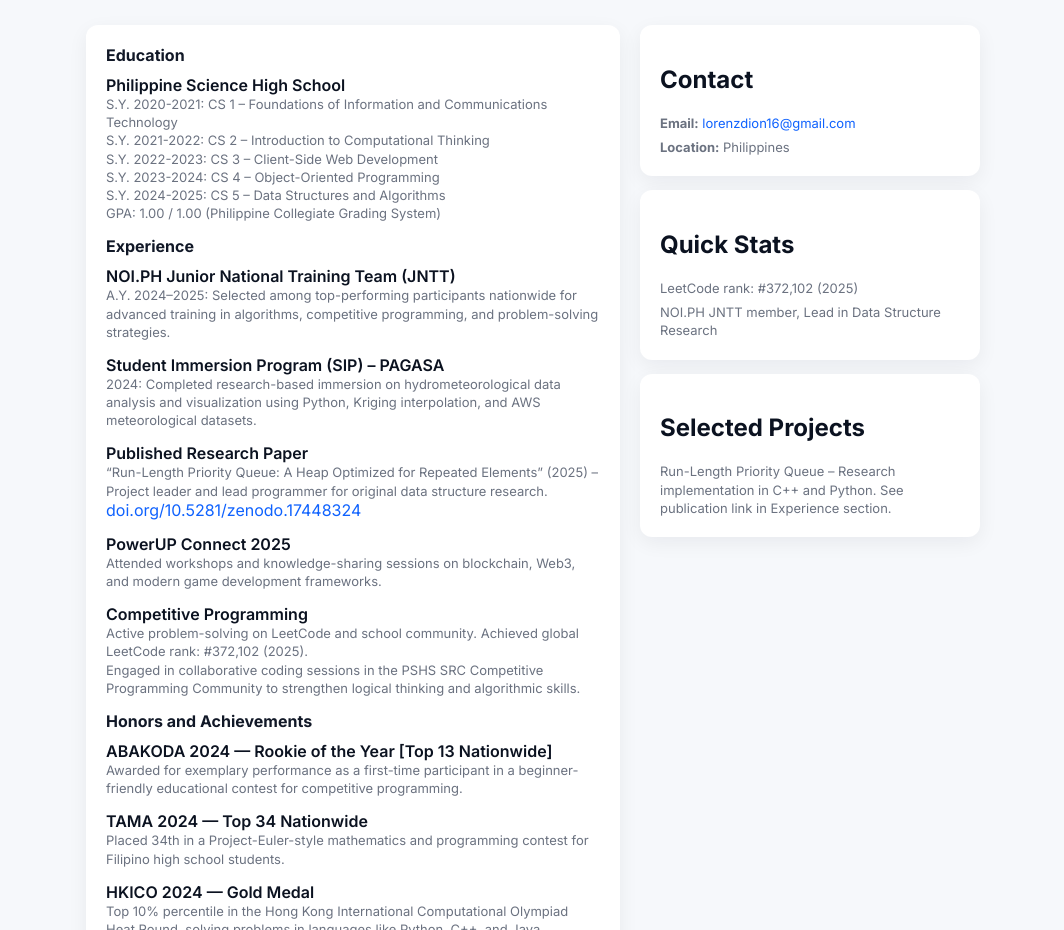
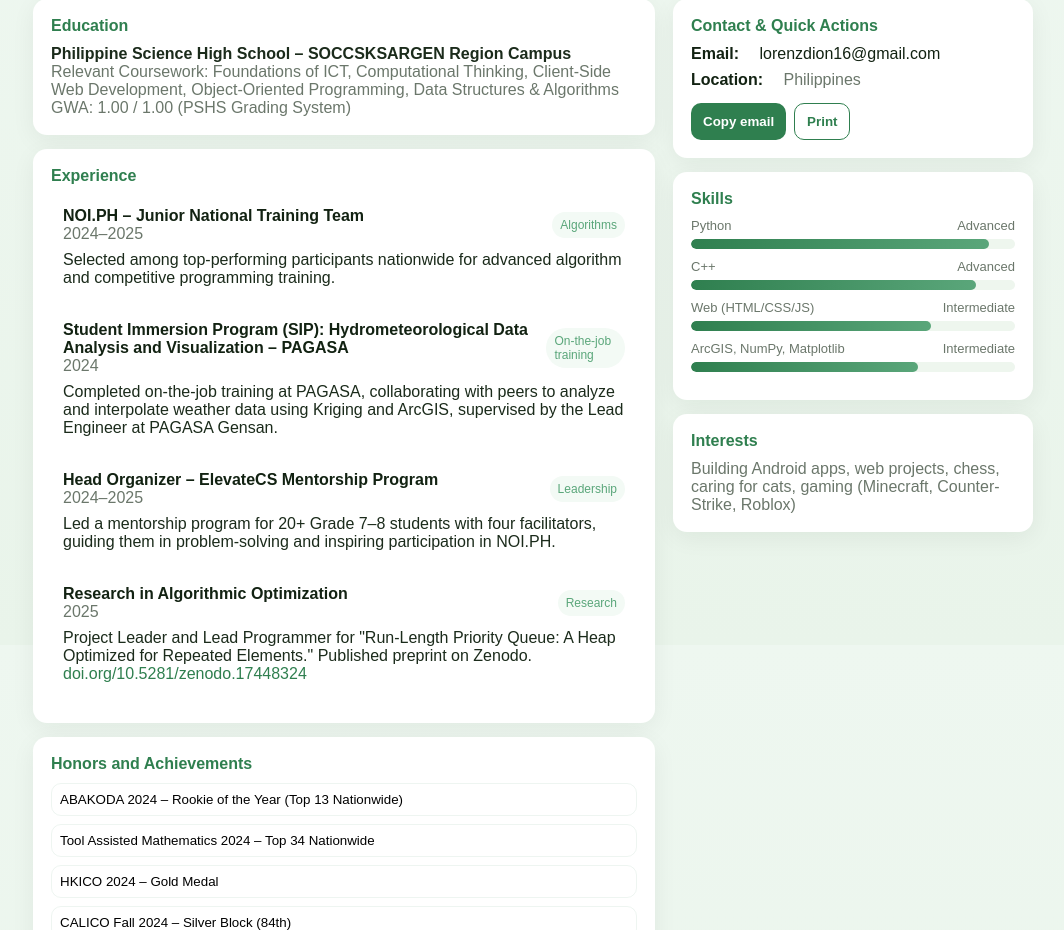
Before and after one commit to leapyi/Leapy-s-Cozy-Hut, a plain HTML site: page index.html in a window 1280 px wide. Shown: the part 155-1085 px from the top of the page, without its empty margins (107-1171 px from the left). Drawn offline with Linux system fonts and the light colour scheme.

Commit message:
Update index.html

```diff
--- a/index.html
+++ b/index.html
@@ -3,194 +3,269 @@
 <head>
   <meta charset="utf-8" />
   <meta name="viewport" content="width=device-width,initial-scale=1" />
-  <title>Lorenz Dion O. Baldeo - Portfolio</title>
-  <link rel="preconnect" href="https://fonts.gstatic.com" crossorigin>
-  <link href="https://fonts.googleapis.com/css2?family=Inter:wght@300;400;600;700&display=swap" rel="stylesheet">
+  <title>Lorenz Dion O. Baldeo — Resume</title>
   <style>
+    /* Layout + base */
     :root{
-      --bg:#f6f8fb;
+      --bg:#eef7f0;
       --card:#ffffff;
-      --muted:#6b7280;
-      --accent:#0f62fe;
-      --glass: rgba(15,98,254,0.06);
-      --radius:12px;
-      --shadow:0 6px 20px rgba(11,18,32,0.06);
-      font-family: Inter, system-ui, -apple-system, "Segoe UI", Roboto, "Helvetica Neue", Arial;
-      color-scheme: light;
+      --muted:#6b776b;
+      --accent:#2f7f4f;
+      --accent-2:#5aa67a;
+      --glass: rgba(255,255,255,0.6);
+      --radius:14px;
+      --mono: Arial, Helvetica, sans-serif;
+      --maxw:1000px;
     }
-    *{box-sizing:border-box;}
-    html,body{height:100%;margin:0;background:var(--bg);color:#0b1220;}
-    a{text-decoration:none;color:var(--accent);}
-    a:hover{text-decoration:underline;}
-    .wrap{max-width:950px;margin:40px auto;padding:28px;}
+    *{box-sizing:border-box}
+    html,body{height:100%}
+    body{
+      margin:0;
+      font-family:var(--mono);
+      background:linear-gradient(180deg,var(--bg),#e9f4ea);
+      color:#122212;
+      -webkit-font-smoothing:antialiased;
+      -moz-osx-font-smoothing:grayscale;
+      padding:40px 20px;
+      display:flex;
+      justify-content:center;
+      align-items:flex-start;
+    }
+    .wrap{width:100%;max-width:var(--maxw)}
 
-    header{display:flex;align-items:center;gap:18px;margin-bottom:28px;}
-    .avatar{width:84px;height:84px;border-radius:14px;background:linear-gradient(135deg,var(--accent),#0066ff);display:flex;align-items:center;justify-content:center;color:white;font-weight:700;font-size:28px;}
-    h1{margin:0;font-size:24px;}
-    .sub{color:var(--muted);font-size:14px;margin-top:4px;}
+    header.top{
+      display:flex;gap:18px;align-items:center;margin-bottom:18px;
+    }
+    .avatar{
+      width:96px;height:96px;border-radius:16px;background:linear-gradient(135deg,var(--accent),var(--accent-2));
+      display:flex;align-items:center;justify-content:center;color:white;font-weight:700;font-size:28px;flex:0 0 96px;box-shadow:0 6px 20px rgba(47,127,79,0.14)
+    }
+    .headline{flex:1}
+    h1{margin:0;font-size:22px}
+    .sub{color:var(--muted);margin-top:6px;font-size:14px}
 
-    .grid{display:grid;grid-template-columns:1fr 340px;gap:20px;}
-    .card{background:var(--card);border-radius:var(--radius);padding:20px;box-shadow:var(--shadow);transition:transform 0.2s;}
-    .card:hover{transform:translateY(-3px);}
-    section h2{font-size:16px;margin:0 0 10px 0;color:#111827;}
-    .edu-item,.exp-item,.honor-item{margin-bottom:14px;}
-    .meta{font-size:13px;color:var(--muted);line-height:1.4;}
-    .small{font-size:13px;color:var(--muted);line-height:1.4;}
+    /* grid */
+    .grid{display:grid;grid-template-columns:1fr 360px;gap:18px}
+    .panel{background:var(--card);border-radius:var(--radius);padding:18px;box-shadow:0 6px 24px rgba(18,34,18,0.06)}
 
-    .skills{display:flex;flex-wrap:wrap;gap:8px;margin-top:8px;}
-    .skill{background:var(--glass);padding:6px 10px;border-radius:999px;font-size:13px;}
+    /* left column */
+    .section{margin-bottom:14px}
+    .section h2{margin:0 0 10px 0;font-size:16px;color:var(--accent)}
+    p{margin:0;color:#1b2b1b}
+
+    /* timeline / experience */
+    .exp-item{padding:12px;border-radius:12px;background:linear-gradient(180deg,var(--glass),rgba(255,255,255,0.95));margin-bottom:10px}
+    .exp-meta{display:flex;justify-content:space-between;gap:8px;align-items:center}
+    .exp-title{font-weight:700}
+    .chip{font-size:12px;padding:6px 8px;border-radius:999px;background:#f3faf5;color:var(--accent-2)}
+
+    /* skill bars */
+    .skill{margin-bottom:10px}
+    .skill .bar{height:10px;background:#eef6ee;border-radius:999px;overflow:hidden}
+    .skill .fill{height:100%;width:0%;background:linear-gradient(90deg,var(--accent),var(--accent-2));border-radius:999px;transition:width 900ms cubic-bezier(.2,.9,.2,1)}
+    .skill .label{display:flex;justify-content:space-between;font-size:13px;margin-bottom:6px;color:var(--muted)}
 
     /* right column */
-    .right .card{margin-bottom:14px;}
+    .right .contact{display:flex;flex-direction:column;gap:8px}
+    .contact .row{display:flex;align-items:center;gap:8px}
+    .btn{padding:10px 12px;border-radius:10px;border:none;cursor:pointer;font-weight:700}
+    .copy{background:var(--accent);color:white}
+    .download{background:transparent;border:1px solid var(--accent);color:var(--accent)}
 
-    footer{margin-top:28px;text-align:center;color:var(--muted);font-size:13px;}
+    /* interactive timeline */
+    .timeline{display:flex;flex-direction:column;gap:8px}
+    .timeline button{background:transparent;border:1px solid rgba(47,127,79,0.08);padding:8px;border-radius:10px;text-align:left;width:100%;cursor:pointer}
 
     /* responsive */
-    @media (max-width:900px){
-      .grid{grid-template-columns:1fr;}
-      .right{order:2;}
+    @media (max-width:920px){
+      .grid{grid-template-columns:1fr}
+      .right{order:-1}
     }
 
-    /* print */
-    @media print{
-      body{background:white;}
-      .wrap{margin:0;padding:0;}
-      header .avatar{display:none;}
-    }
+    /* small helpers */
+    a.link{color:var(--accent);text-decoration:none}
+    .muted{color:var(--muted)}
+    .tag{font-size:12px;color:var(--muted);background:#fbfff9;padding:6px;border-radius:8px}
   </style>
 </head>
 <body>
   <div class="wrap">
-    <header>
+    <header class="top">
       <div class="avatar">LD</div>
-      <div>
+      <div class="headline">
         <h1>Lorenz Dion O. Baldeo</h1>
-        <div class="sub">Philippines  |  <a href="mailto:lorenzdion16@gmail.com">lorenzdion16@gmail.com</a></div>
+        <div class="sub">Philippines • <span id="email">lorenzdion16@gmail.com</span></div>
+      </div>
+      <div style="display:flex;gap:8px;align-items:center">
+        <button class="btn copy" onclick="copyEmail()" title="Copy email">Copy email</button>
+        <button class="btn download" onclick="downloadHTML()" title="Download as HTML">Download</button>
       </div>
     </header>
 
     <div class="grid">
       <main>
-        <div class="card">
-          <section>
+        <div class="panel section">
           <h2>Education</h2>
-            <div class="edu-item">
-              <div style="font-weight:600">Philippine Science High School</div>
-              <div class="meta">S.Y. 2020-2021: CS 1 – Foundations of Information and Communications Technology</div>
-              <div class="meta">S.Y. 2021-2022: CS 2 – Introduction to Computational Thinking</div>
-              <div class="meta">S.Y. 2022-2023: CS 3 – Client-Side Web Development</div>
-              <div class="meta">S.Y. 2023-2024: CS 4 – Object-Oriented Programming</div>
-              <div class="meta">S.Y. 2024-2025: CS 5 – Data Structures and Algorithms</div>
-              <div class="meta">GPA: 1.00 / 1.00 (Philippine Collegiate Grading System)</div>
+          <p><strong>Philippine Science High School – SOCCSKSARGEN Region Campus</strong></p>
+          <p class="muted">Relevant Coursework: Foundations of ICT, Computational Thinking, Client-Side Web Development, Object-Oriented Programming, Data Structures & Algorithms</p>
+          <p class="muted">GWA: 1.00 / 1.00 (PSHS Grading System)</p>
         </div>
-          </section>
 
-          <section style="margin-top:12px">
+        <div class="panel section" id="experience">
           <h2>Experience</h2>
 
-            <div class="exp-item project">
-              <div style="font-weight:600">NOI.PH Junior National Training Team (JNTT)</div>
-              <div class="meta">A.Y. 2024–2025: Selected among top-performing participants nationwide for advanced training in algorithms, competitive programming, and problem-solving strategies.</div>
+          <div class="exp-item">
+            <div class="exp-meta">
+              <div>
+                <div class="exp-title">NOI.PH – Junior National Training Team</div>
+                <div class="muted">2024–2025</div>
+              </div>
+              <div class="chip">Algorithms</div>
+            </div>
+            <p style="margin-top:8px">Selected among top-performing participants nationwide for advanced algorithm and competitive programming training.</p>
           </div>
 
-            <div class="exp-item project">
-              <div style="font-weight:600">Student Immersion Program (SIP) – PAGASA</div>
-              <div class="meta">2024: Completed research-based immersion on hydrometeorological data analysis and visualization using Python, Kriging interpolation, and AWS meteorological datasets.</div>
+          <div class="exp-item">
+            <div class="exp-meta">
+              <div>
+                <div class="exp-title">Student Immersion Program (SIP): Hydrometeorological Data Analysis and Visualization – PAGASA</div>
+                <div class="muted">2024</div>
+              </div>
+              <div class="chip">On-the-job training</div>
+            </div>
+            <p style="margin-top:8px">Completed on-the-job training at PAGASA, collaborating with peers to analyze and interpolate weather data using Kriging and ArcGIS, supervised by the Lead Engineer at PAGASA Gensan.</p>
           </div>
 
-            <div class="exp-item project">
-              <div style="font-weight:600">Published Research Paper</div>
-              <div class="meta">“Run-Length Priority Queue: A Heap Optimized for Repeated Elements” (2025) – Project leader and lead programmer for original data structure research.</div>
-              <a href="https://doi.org/10.5281/zenodo.17448324" target="_blank" rel="noopener">doi.org/10.5281/zenodo.17448324</a>
+          <div class="exp-item">
+            <div class="exp-meta">
+              <div>
+                <div class="exp-title">Head Organizer – ElevateCS Mentorship Program</div>
+                <div class="muted">2024–2025</div>
+              </div>
+              <div class="chip">Leadership</div>
+            </div>
+            <p style="margin-top:8px">Led a mentorship program for 20+ Grade 7–8 students with four facilitators, guiding them in problem-solving and inspiring participation in NOI.PH.</p>
           </div>
 
-            <div class="exp-item project">
-              <div style="font-weight:600">PowerUP Connect 2025</div>
-              <div class="meta">Attended workshops and knowledge-sharing sessions on blockchain, Web3, and modern game development frameworks.</div>
+          <div class="exp-item">
+            <div class="exp-meta">
+              <div>
+                <div class="exp-title">Research in Algorithmic Optimization</div>
+                <div class="muted">2025</div>
+              </div>
+              <div class="chip">Research</div>
+            </div>
+            <p style="margin-top:8px">Project Leader and Lead Programmer for "Run-Length Priority Queue: A Heap Optimized for Repeated Elements." Published preprint on Zenodo. <a class="link" href="https://doi.org/10.5281/zenodo.17448324" target="_blank">doi.org/10.5281/zenodo.17448324</a></p>
           </div>
 
-            <div class="exp-item project">
-              <div style="font-weight:600">Competitive Programming</div>
-              <div class="meta">Active problem-solving on LeetCode and school community. Achieved global LeetCode rank: #372,102 (2025).</div>
-              <div class="meta">Engaged in collaborative coding sessions in the PSHS SRC Competitive Programming Community to strengthen logical thinking and algorithmic skills.</div>
         </div>
 
-          </section>
-
-          <section style="margin-top:12px">
+        <div class="panel section">
           <h2>Honors and Achievements</h2>
-            <div class="honor-item">
-              <div style="font-weight:600">ABAKODA 2024 — Rookie of the Year [Top 13 Nationwide]</div>
-              <div class="small">Awarded for exemplary performance as a first-time participant in a beginner-friendly educational contest for competitive programming.</div>
+          <div class="timeline">
+            <button onclick="showDetail('abakoda')">ABAKODA 2024 – Rookie of the Year (Top 13 Nationwide)</button>
+            <button onclick="showDetail('tama')">Tool Assisted Mathematics 2024 – Top 34 Nationwide</button>
+            <button onclick="showDetail('hkico')">HKICO 2024 – Gold Medal</button>
+            <button onclick="showDetail('calico')">CALICO Fall 2024 – Silver Block (84th)</button>
+            <button onclick="showDetail('icsc')">ICSC 2025 – Pre-Finals Qualifier with Special Honors</button>
+            <button onclick="showDetail('yes')">Youth Excellence in Science (YES) Awardee 2025</button>
           </div>
-            <div class="honor-item">
-              <div style="font-weight:600">TAMA 2024 — Top 34 Nationwide</div>
-              <div class="small">Placed 34th in a Project-Euler-style mathematics and programming contest for Filipino high school students.</div>
-            </div>
-            <div class="honor-item">
-              <div style="font-weight:600">HKICO 2024 — Gold Medal</div>
-              <div class="small">Top 10% percentile in the Hong Kong International Computational Olympiad Heat Round, solving problems in languages like Python, C++, and Java.</div>
-            </div>
-            <div class="honor-item">
-              <div style="font-weight:600">CALICO Fall 2024 — Silver Block (84th)</div>
-              <div class="small">Top 25% in an international competitive programming contest with 1800+ participants worldwide.</div>
-            </div>
-            <div class="honor-item">
-              <div style="font-weight:600">YES Awardee 2025 — DOST-SEI</div>
-              <div class="small">National recognition for outstanding achievement in science and mathematics competitions.</div>
-            </div>
-            <div class="honor-item">
-              <div style="font-weight:600">ICSC 2025 — Pre-Finals Qualifier with Special Honors</div>
-              <div class="small">Qualified for pre-finals with special honors for exceptional problem-solving submissions in a global computer science competition.</div>
-            </div>
-          </section>
+          <div id="detail" style="margin-top:12px"></div>
         </div>
 
-        <div class="card" style="margin-top:14px">
-          <section>
-            <h2>Skills</h2>
-            <div class="skills">
-              <div class="skill">Python</div>
-              <div class="skill">C++</div>
-              <div class="skill">HTML</div>
-              <div class="skill">CSS</div>
-              <div class="skill">JavaScript</div>
-              <div class="skill">Git</div>
-              <div class="skill">Matplotlib</div>
-              <div class="skill">NumPy</div>
-            </div>
-          </section>
-
-          <section style="margin-top:12px">
-            <h2>Hobbies</h2>
-            <div class="small">Creating Android apps, building client-side webpages, chess, Minecraft, Counter-Strike, cat person</div>
-          </section>
-        </div>
       </main>
 
       <aside class="right">
-        <div class="card">
-          <h2>Contact</h2>
-          <div class="small" style="margin-bottom:6px"><strong>Email:</strong> <a href="mailto:lorenzdion16@gmail.com">lorenzdion16@gmail.com</a></div>
-          <div class="small"><strong>Location:</strong> Philippines</div>
+        <div class="panel section">
+          <h2>Contact & Quick Actions</h2>
+          <div class="contact">
+            <div class="row"><strong>Email:</strong>&nbsp;<span id="mail2">lorenzdion16@gmail.com</span></div>
+            <div class="row"><strong>Location:</strong>&nbsp;<span class="muted">Philippines</span></div>
+            <div style="display:flex;gap:8px;margin-top:6px">
+              <button class="btn copy" onclick="copyEmail()">Copy email</button>
+              <button class="btn download" onclick="printResume()">Print</button>
+            </div>
+          </div>
         </div>
 
-        <div class="card">
-          <h2>Quick Stats</h2>
-          <div class="small">LeetCode rank: #372,102 (2025)</div>
-          <div class="small" style="margin-top:6px">NOI.PH JNTT member, Lead in Data Structure Research</div>
+        <div class="panel section">
+          <h2>Skills</h2>
+          <div class="skill"><div class="label"><span>Python</span><span class="muted">Advanced</span></div><div class="bar"><div class="fill" data-w="92"></div></div></div>
+          <div class="skill"><div class="label"><span>C++</span><span class="muted">Advanced</span></div><div class="bar"><div class="fill" data-w="88"></div></div></div>
+          <div class="skill"><div class="label"><span>Web (HTML/CSS/JS)</span><span class="muted">Intermediate</span></div><div class="bar"><div class="fill" data-w="74"></div></div></div>
+          <div class="skill"><div class="label"><span>ArcGIS, NumPy, Matplotlib</span><span class="muted">Intermediate</span></div><div class="bar"><div class="fill" data-w="70"></div></div></div>
         </div>
 
-        <div class="card">
-          <h2>Selected Projects</h2>
-          <div class="small" style="margin-top:6px">Run-Length Priority Queue – Research implementation in C++ and Python. See publication link in Experience section.</div>
+        <div class="panel section">
+          <h2>Interests</h2>
+          <p class="muted">Building Android apps, web projects, chess, caring for cats, gaming (Minecraft, Counter-Strike, Roblox)</p>
         </div>
       </aside>
     </div>
+  </div>
 
-    <footer>
-      <div>Made with HTML & CSS • Portfolio of Lorenz Dion O. Baldeo</div>
-    </footer>
-  </div>
+  <script>
+    // copy email helper
+    function copyEmail(){
+      navigator.clipboard && navigator.clipboard.writeText(document.getElementById('email').textContent).then(()=>{
+        toast('Email copied to clipboard')
+      }).catch(()=>{toast('Could not copy')})
+    }
+
+    // small toast
+    function toast(msg){
+      const t = document.createElement('div');
+      t.textContent = msg;
+      Object.assign(t.style,{position:'fixed',right:'20px',bottom:'20px',padding:'10px 14px',background:'rgba(18,34,18,0.9)',color:'white',borderRadius:'10px',zIndex:9999});
+      document.body.appendChild(t);
+      setTimeout(()=>t.style.opacity='0',1600);
+      setTimeout(()=>t.remove(),2000);
+    }
+
+    // detail panel
+    function showDetail(id){
+      const el = document.getElementById('detail');
+      const map = {
+        abakoda: '<strong>ABAKODA 2024</strong><p class="muted">Rookie of the Year, Top 13 nationwide in an introductory algorithmic contest.</p>',
+        tama: '<strong>Tool Assisted Mathematics 2024</strong><p class="muted">Placed 34th nationwide in a Project-Euler style contest.</p>',
+        hkico: '<strong>HKICO 2024</strong><p class="muted">Gold Medal, top 10% globally.</p>',
+        calico: '<strong>CALICO Fall 2024</strong><p class="muted">Silver Block, ranked 84th out of 800+ global teams.</p>',
+        icsc: '<strong>ICSC 2025</strong><p class="muted">Qualified for Pre-Finals and earned Special Honors for high-quality coding submissions.</p>',
+        yes: '<strong>YES Award 2025</strong><p class="muted">Department of Science and Technology recognition for distinction in international science and math competitions.</p>'
+      };
+      el.innerHTML = map[id] || '';
+    }
+
+    // animate skills on load
+    window.addEventListener('load', ()=>{
+      document.querySelectorAll('.fill').forEach(f=>{
+        const w = f.getAttribute('data-w');
+        setTimeout(()=>f.style.width = w + '%',80);
+      });
+    });
+
+    // print handler
+    function printResume(){
+      window.print();
+    }
+
+    // allow downloading file
+    function downloadHTML(){
+      const blob = new Blob([document.documentElement.outerHTML],{type:'text/html'});
+      const a = document.createElement('a');
+      a.href = URL.createObjectURL(blob);
+      a.download = 'Lorenz_Baldeo_Resume.html';
+      document.body.appendChild(a);
+      a.click();
+      a.remove();
+    }
+  </script>
+
+  <style media="print">
+    body{background:white}
+    header.top,.btn,.timeline button{display:none}
+    .wrap{max-width:100%;padding:0}
+    .panel{box-shadow:none;border-radius:0}
+  </style>
 </body>
 </html>
```
Lines whose indentation alone changed are shown as unchanged.
